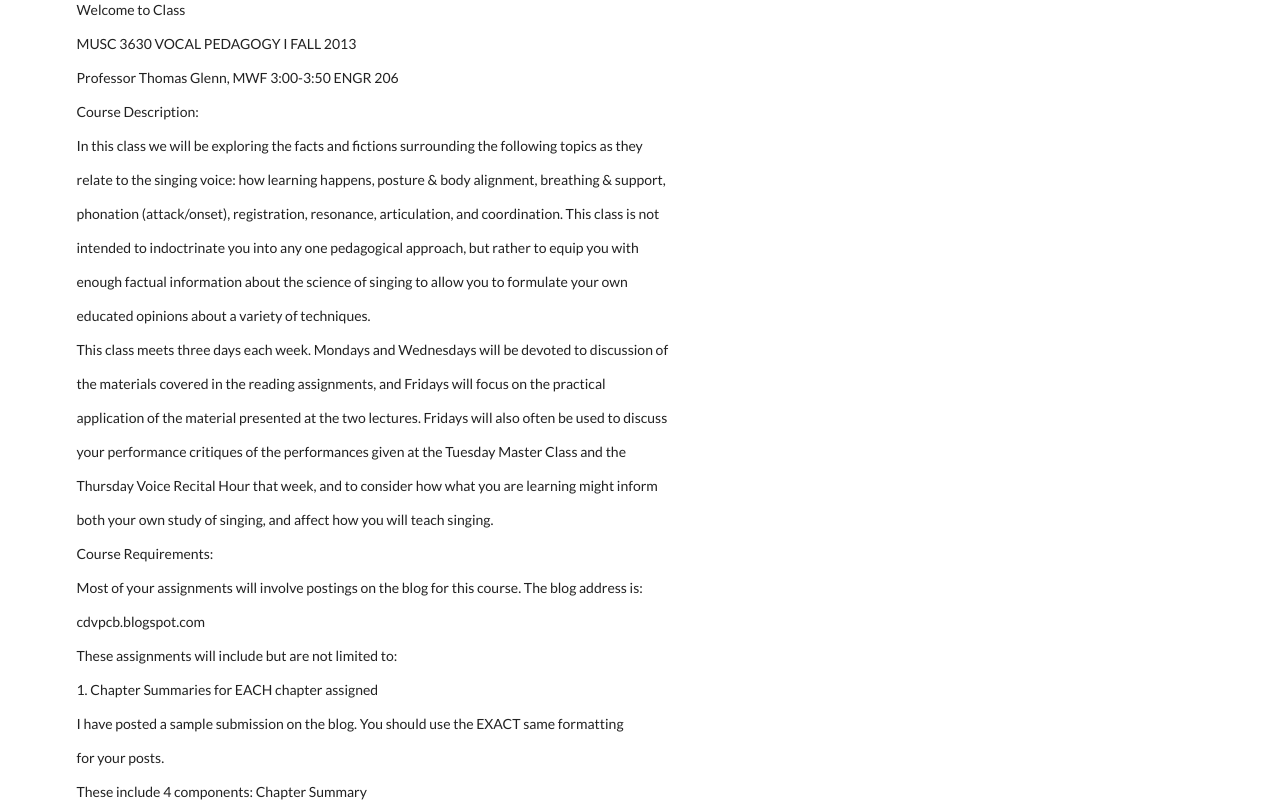
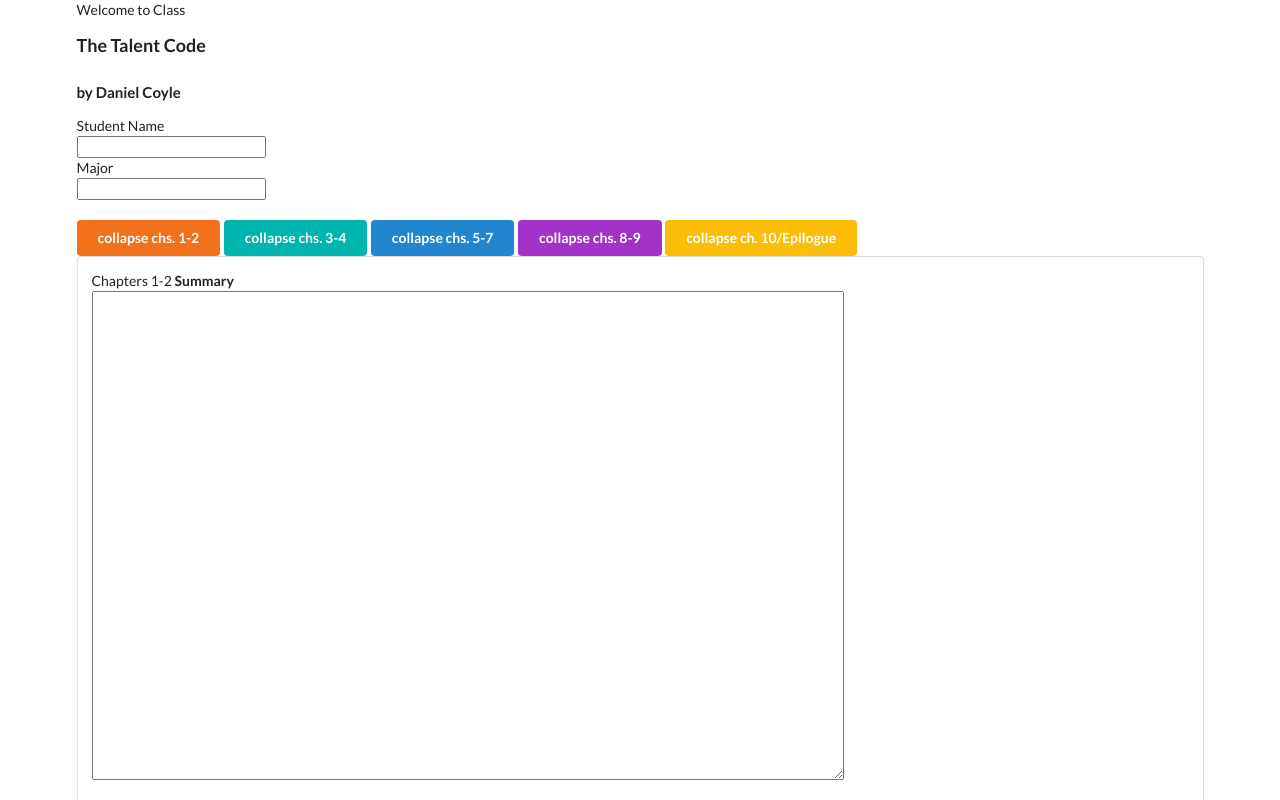
Before and after one commit to thomasglenngit/ped, a React (Create React App) app: page /Coyle in a window 1280 px wide. Shown: the top 800 px of the page. Built offline with nearby package versions, Linux system fonts and the light colour scheme.

Commit message:
add class component and hide/display state to Coyle.js

```diff
--- a/src/components/App.js
+++ b/src/components/App.js
@@ -16,7 +16,7 @@
     <BrowserRouter >
       <div>
         <Header />
-        <Syllabus />
+        {/* <Syllabus /> */}
         <Switch>
           <Route path="/Profile">
             <Profile />
--- a/src/components/Coyle.js
+++ b/src/components/Coyle.js
@@ -1,15 +1,30 @@
 import React from 'react'
-import styles from './mystyle.module.css'
+import './styles.css'
 
 
 
-const Coyle = () => {
+class Coyle extends React.Component {
+
+  state = {
+    showDivA: true,
+    showDivB: true,
+    showDivC: true,
+    showDivD: true,
+    showDivE: true,
+    }
+
+  render() {
+    const { showDivA, showDivB, showDivC, showDivD, showDivE } = this.state
+    // const { showDivB } = this.state
+
+
     return (
+
       <React.Fragment>
+
         <div className="ui container">
            <h3>The Talent Code</h3>
           <h4>by Daniel Coyle</h4>
-        <form>
             <label>Student Name</label>
             <br />
             <input></input>
@@ -17,10 +32,27 @@
             <label>Major
             </label>
             <br />
-          <input></input>
+            <input></input><br />
             <br />
-          <br />
-          <div className="ui segment">
+            <button className="ui orange button" onClick={() => this.setState({ showDivA: !showDivA })}
+              >{showDivA ? 'collapse chs. 1-2' : 'show chs. 1-2'}
+              </button>
+              <button className="ui teal button" onClick={() => this.setState({ showDivB: !showDivB })}
+              >{showDivB ? 'collapse chs. 3-4' : 'show chs. 3-4'}
+              </button>
+              <button className="ui blue button" onClick={() => this.setState({ showDivC: !showDivC })}
+              >{showDivC ? 'collapse chs. 5-7' : 'show chs. 5-7'}
+              </button>
+              <button className="ui purple button" onClick={() => this.setState({ showDivD: !showDivD })}
+              >{showDivD ? 'collapse chs. 8-9' : 'show chs. 8-9'}
+              </button>
+              <button className="ui yellow button" onClick={() => this.setState({ showDivE: !showDivE })}
+              >{showDivE ? 'collapse ch. 10/Epilogue' : 'show ch. 1-/Epilogue'}
+              </button>
+            <div>
+
+              { showDivA && (
+                <div className="ui segment" id="coyleA" >
                 <label>Chapters 1-2 <span>Summary</span></label>
                 <br />
                 <textarea cols="90" rows="30"></textarea>
@@ -32,8 +64,85 @@
                 <label>Chapters 1-2 <span>Making Connections</span></label>
                 <textarea cols="90" rows="30"></textarea><br />
               </div>
+              )}
+            </div>
+            <div>
 
-          <div className="ui segment">
+              { showDivB && (
+                <div className="ui segment" id="coyleB" >
+                <label>Chapters 3-4 <span>Summary</span></label>
+                <br />
+                <textarea cols="90" rows="30"></textarea>
+                <br />
+                <label>Chapters 3-4 <span>Key Concepts</span></label>
+                <textarea cols="90" rows="15"></textarea><br />
+                <label>Chapters 3-4 <span>Key Terms (at least 5)</span></label>
+                <textarea cols="90" rows="15"></textarea><br />
+                <label>Chapters 3-4 <span>Making Connections</span></label>
+                <textarea cols="90" rows="30"></textarea><br />
+              </div>
+              )}
+            </div>
+            <div>
+
+              { showDivC && (
+                <div className="ui segment" id="coyleB" >
+                <label>Chapters 5-7 <span>Summary</span></label>
+                <br />
+                <textarea cols="90" rows="30"></textarea>
+                <br />
+                <label>Chapters 5-7 <span>Key Concepts</span></label>
+                <textarea cols="90" rows="15"></textarea><br />
+                <label>Chapters 5-7 <span>Key Terms (at least 5)</span></label>
+                <textarea cols="90" rows="15"></textarea><br />
+                <label>Chapters 5-7 <span>Making Connections</span></label>
+                <textarea cols="90" rows="30"></textarea><br />
+              </div>
+              )}
+            </div>
+
+            <div>
+
+              { showDivD && (
+                <div className="ui segment" id="coyleB" >
+                <label>Chapters 8-9 <span>Summary</span></label>
+                <br />
+                <textarea cols="90" rows="30"></textarea>
+                <br />
+                <label>Chapters 8-9 <span>Key Concepts</span></label>
+                <textarea cols="90" rows="15"></textarea><br />
+                <label>Chapters 8-9 <span>Key Terms (at least 5)</span></label>
+                <textarea cols="90" rows="15"></textarea><br />
+                <label>Chapters 8-9 <span>Making Connections</span></label>
+                <textarea cols="90" rows="30"></textarea><br />
+              </div>
+              )}
+            </div>
+
+            <div>
+
+              { showDivE && (
+                <div className="ui segment" id="coyleB" >
+                <label>Chapter 10/Epilogue <span>Summary</span></label>
+                <br />
+                <textarea cols="90" rows="30"></textarea>
+                <br />
+                <label>Chapter 10/Epilogue <span>Key Concepts</span></label>
+                <textarea cols="90" rows="15"></textarea><br />
+                <label>Chapter 10/Epilogue <span>Key Terms (at least 5)</span></label>
+                <textarea cols="90" rows="15"></textarea><br />
+                <label>Chapter 10/Epilogue <span>Making Connections</span></label>
+                <textarea cols="90" rows="30"></textarea><br />
+              </div>
+              )}
+            </div>
+
+            {/* <br />
+            <button className="ui orange button" onClick={() => this.setState({ showDiv: !showDiv })}
+              >{showDiv ? 'hide' : 'show'}
+              </button>
+
+            <div className="ui segment" id="coyleB">
               <br />
               <label>Chapters 3-4 <span>Summary</span></label>
               <br />
@@ -46,7 +155,10 @@
               <textarea cols="90" rows="30"></textarea><br />
             </div>
 
-          <div className="ui segment">
+            <br />
+            <button className="ui olive button">Chapters 5-7</button>
+
+            <div className="ui segment" id="coyleC">
               <br />
               <label>Chapters 5-7 <span>Summary</span></label>
               <br />
@@ -59,7 +171,10 @@
               <textarea cols="90" rows="30"></textarea><br />
             </div>
 
-          <div className="ui segment">
+            <br />
+            <button className="ui green button">Chapters 8-9</button>
+
+            <div className="ui segment" id="coyleD">
               <br />
               <label>Chapters 8-9 <span>Summary</span></label>
               <br />
@@ -72,7 +187,10 @@
               <textarea cols="90" rows="30"></textarea><br />
             </div>
 
-          <div className="ui segment">
+            <br />
+            <button className="ui teal button">Chapter 10/Epilogue</button>
+
+            <div className="ui segment" id="coyleE">
               <br />
               <label>Chapter 10, Epilogue Summary:</label>
               <br />
@@ -83,13 +201,14 @@
               <textarea cols="90" rows="15"></textarea><br />
               <label>Chapter 10, Epilogue <span>Making Connections</span></label>
               <textarea cols="90" rows="30"></textarea><br />
-          </div>
+            </div> */}
 
-        </form>
+
       </div>
       </React.Fragment>
 
     )
   }
+}
 
 export default Coyle
--- a/src/components/mystyle.module.css
+++ b/src/components/styles.css
@@ -5,3 +5,7 @@
 textarea {
   margin-bottom: 20px;
 }
+
+button {
+  margin: 50px;
+}
```
Lines whose indentation alone changed are shown as unchanged.
